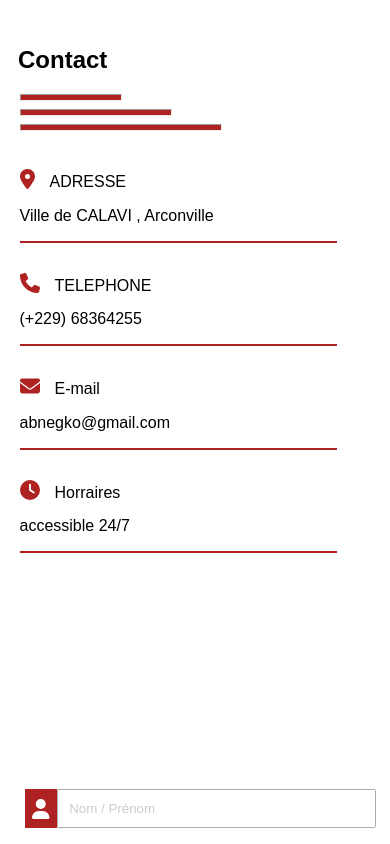
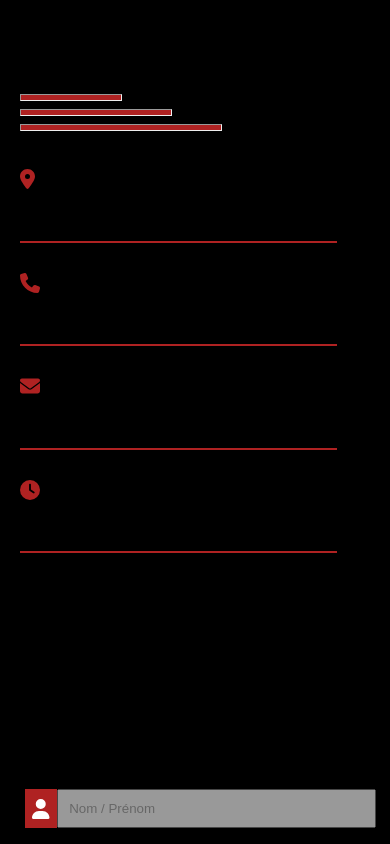
Before and after one commit to kodjaouabed/devkan, a React (Create React App) app in the folder front-end/: page / in a window 390 px wide. Shown: the part 10260-11104 px from the top of the page. Built offline with nearby package versions, Linux system fonts and the light colour scheme; no server answers.

Commit message:
fnfjfjfjfjf

```diff
--- a/front-end/src/App.css
+++ b/front-end/src/App.css
@@ -3,7 +3,7 @@ body{
   padding: 0;
   margin: 0;
   font-family:Arial, Helvetica, sans-serif;
-
+  background-color: black;
 }
 .background{
   width: 100%;
--- a/front-end/src/contact.css
+++ b/front-end/src/contact.css
@@ -185,3 +185,15 @@
       font-size: 17px;
    }
 }
+
+
+
+
+
+
+@media screen and (max-width:500px) {
+.contacts .conteneur1{
+   margin-bottom: 30px;
+
+ }
+}
```
